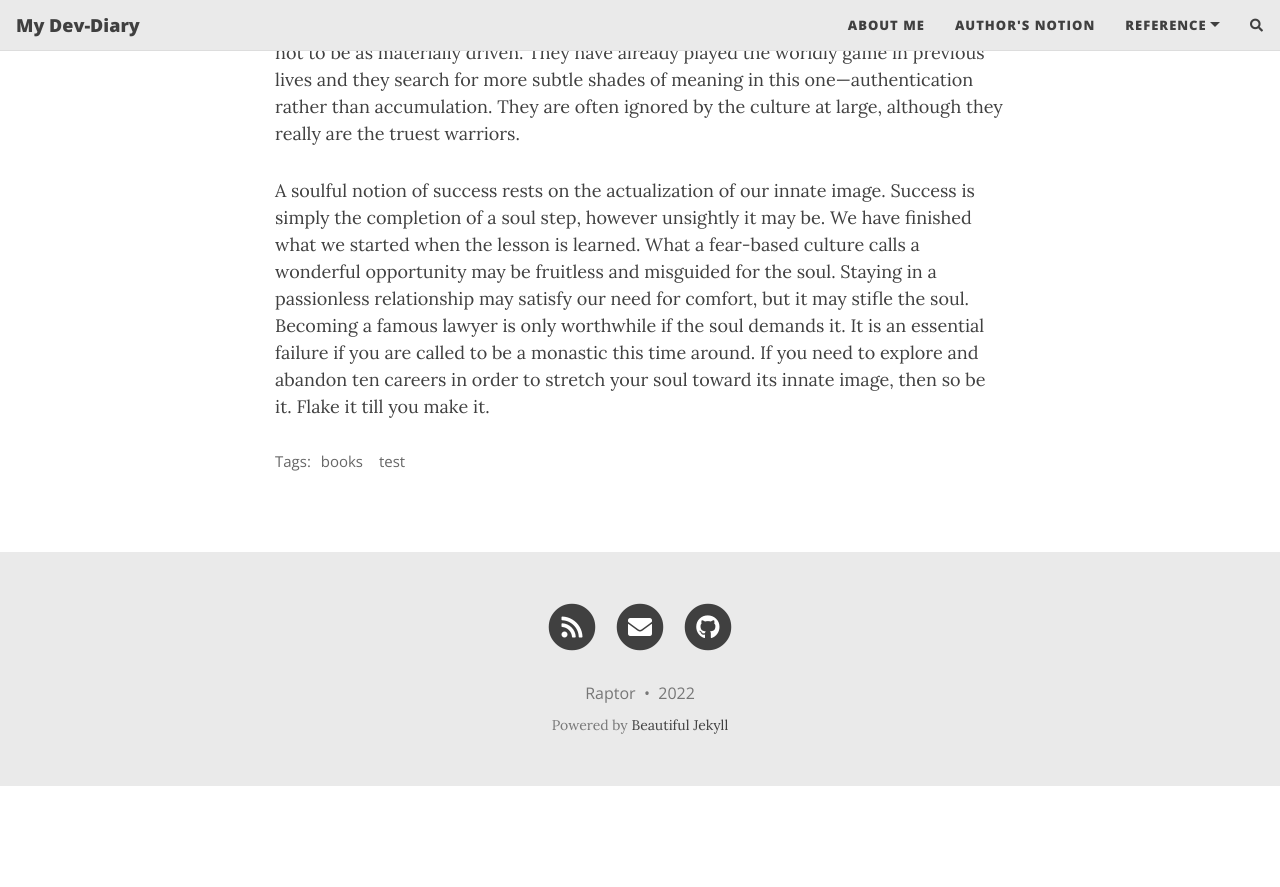
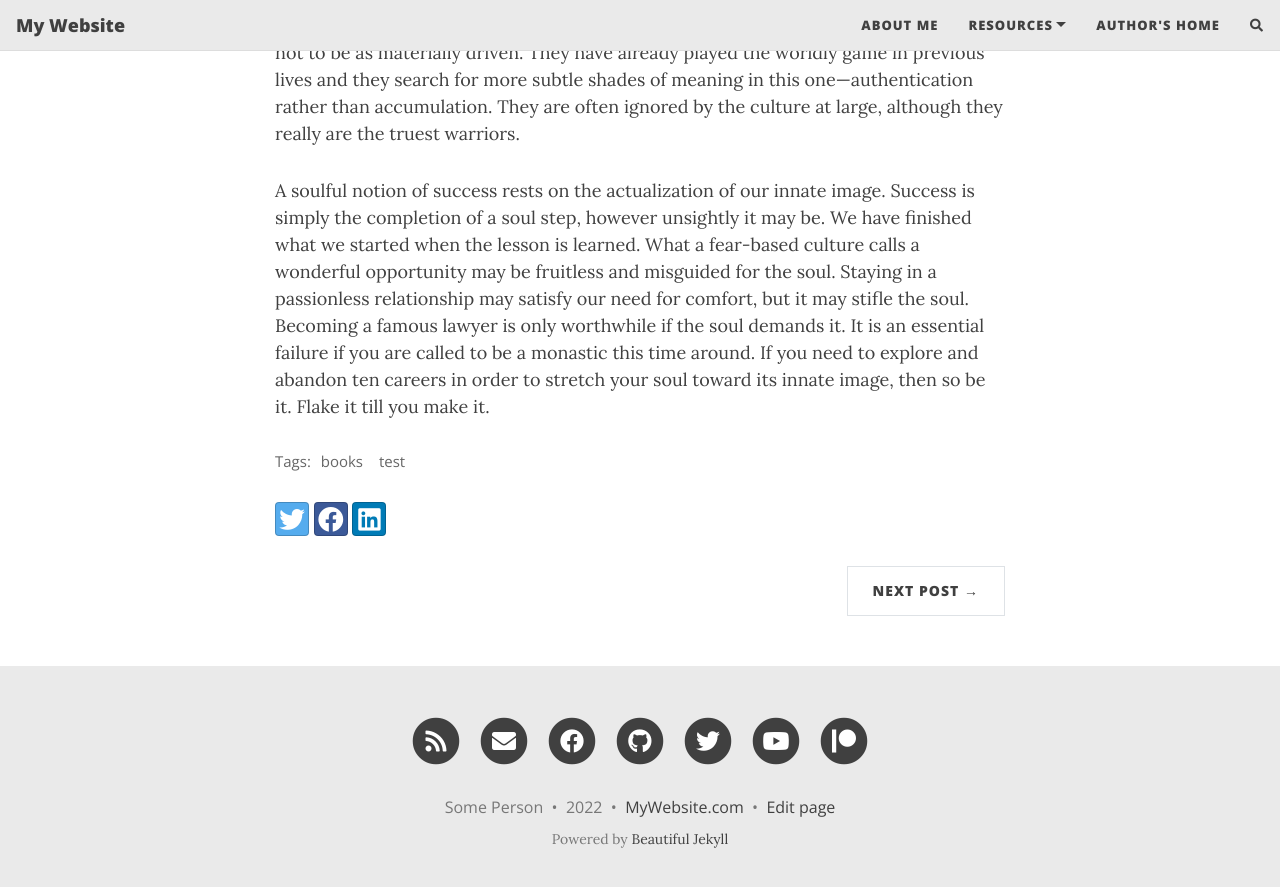
Before and after one commit to qazqww/qazqww.github.io, a Jekyll site: the page built from _posts/2020-02-26-flake-it-till-you-make-it.md, in a window 1280 px wide and 900 px high, scrolled down 1085 px. Shown: the top 887 px of the window. Built offline with Jekyll 4.4.1, drawn with Linux system fonts in a browser that asks for light colours; nearby versions of some CDN libraries; comment, search, counter and statistics services are not loaded; before the commit the page ends 1871 px from its top, so only the background shows below that; some of the changed text lies outside the part shown.

Commit message:
Revert "Set: basic setting"
This reverts commit 58a3528adfeda7e43c8a7d1711ae798a9cea056c.

```diff
--- a/_config.yml
+++ b/_config.yml
@@ -10,10 +10,10 @@
 ############################
 
 # Name of website
-title: My Dev-Diary
+title: My Website
 
 # Your name to show in the footer
-author: Raptor
+author: Some Person
 
 ###############################################
 # --- List of links in the navigation bar --- #
@@ -21,10 +21,10 @@ author: Raptor
 
 navbar-links:
   About Me: "aboutme"
-  Author's Notion: "https://raptarior.notion.site/1a1253c3c5cd47819e3cc4cb1f0629f2"
-  Reference:
-    - Beautiful Jekyll Theme: "https://beautifuljekyll.com"
+  Resources:
+    - Beautiful Jekyll: "https://beautifuljekyll.com"
     - Learn markdown: "https://www.markdowntutorial.com/"
+  Author's home: "https://deanattali.com"
 
 ################
 # --- Logo --- #
@@ -49,13 +49,13 @@ round-avatar: true
 # Select the social network links that you want to show in the footer.
 # Uncomment the links you want to show and add your information to each one.
 social-network-links:
-  email: "qazqww@naver.com"
+  email: "someone@example.com"
   rss: true  # remove this line if you don't want to show an RSS link at the bottom
-  # facebook: deanattali
-  github: qazqww
-  # twitter: daattali
-  # patreon: DeanAttali
-  # youtube: c/daattali
+  facebook: deanattali
+  github: daattali
+  twitter: daattali
+  patreon: DeanAttali
+  youtube: c/daattali
 #  medium: yourname
 #  reddit: yourname
 #  linkedin: daattali
@@ -94,7 +94,7 @@ share-links-active:
 
 # How to display the link to your website in the footer
 # Remove this if you don't want a link in the footer
-# url-pretty: "MyWebsite.com"
+url-pretty: "MyWebsite.com"
 
 # Excerpt word length - Truncate the excerpt of each post on the feed page to the specified number of words
 excerpt_length: 50
@@ -109,7 +109,7 @@ feed_show_tags: true
 post_search: true
 
 # Add a button in the footer to edit the current page. Only works if your website is hosted on GitHub
-# edit_page_button: true
+edit_page_button: true
 
 # Allow sub-menu items (second-level navigation menu items) to be longer than the top-level menu
 # If this setting is off, then long sub-menu words might get cut off
--- a/google3bec46688970182c.html
+++ /dev/null
@@ -1 +0,0 @@
-google-site-verification: google3bec46688970182c.html
```
Also changed, not shown: _posts/2020-02-26-flake-it-till-you-make-it.md (renamed from examples/2020-02-26-flake-it-till-you-make-it.md), _posts/2020-02-28-test-markdown.md (renamed from examples/2020-02-28-test-markdown.md), _posts/2022-11-09-welcome-to-jekyll.markdown (renamed from examples/2022-11-09-welcome-to-jekyll.markdown), assets/img/avatar-icon-temp.png (deleted), assets/img/avatar-icon.png.
